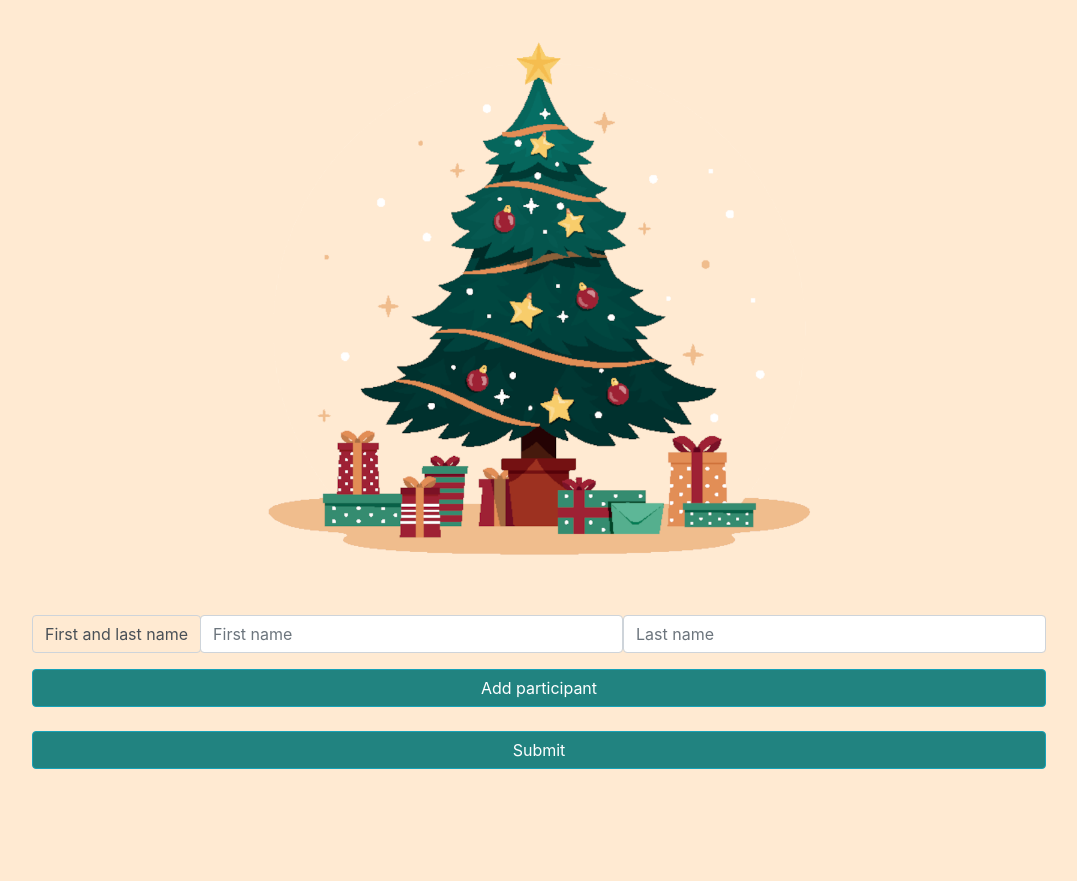
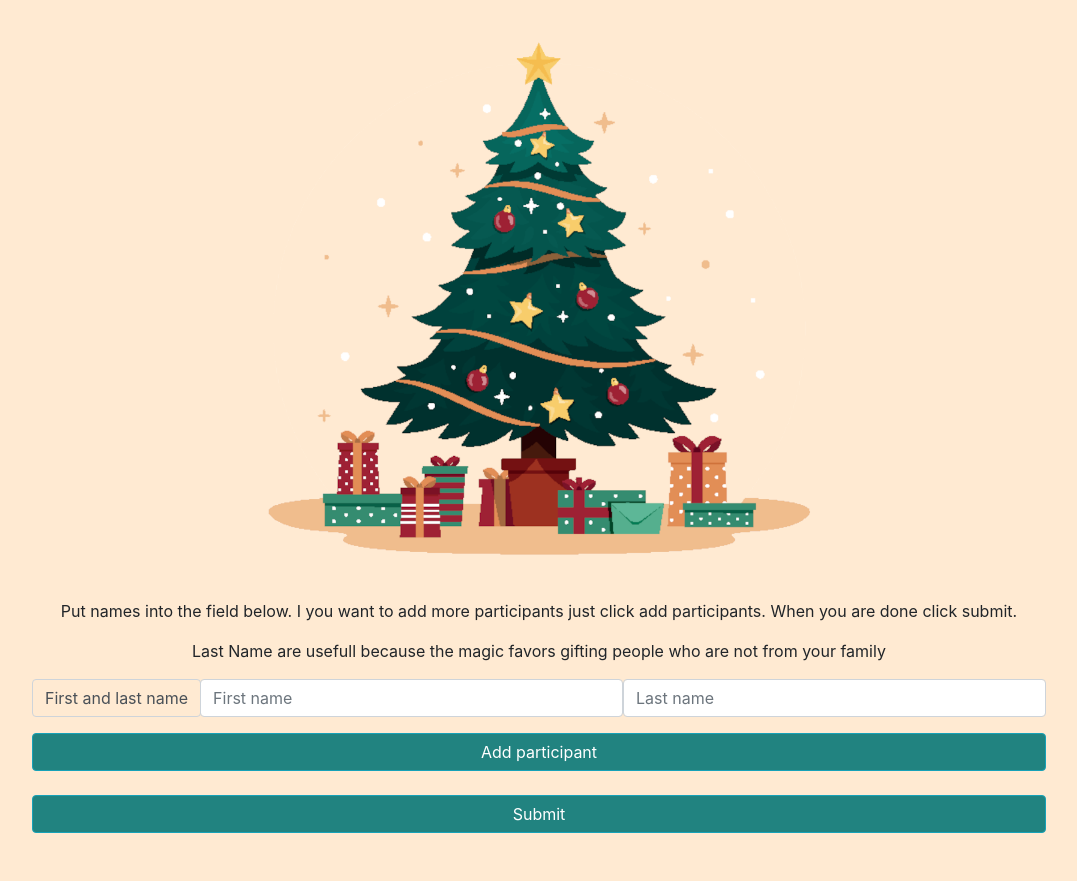
Before and after one commit to ZK9XW3/random-gifts, a Symfony app: template templates/main/index.html.twig in a window 1280 px wide. Shown: the part 159-1040 px from the top of the page, without its empty margins (101-1178 px from the left). Before the commit the page ends 928 px from the top, so only its background shows below. Run offline with Twig, Linux system fonts and the light colour scheme; the template is opened without the code that fills it, so the values that code supplies are empty; some libraries are stand-ins or nearby versions.

Commit message:
feat(index.html): adding infos paragraph

```diff
--- a/templates/main/index.html.twig
+++ b/templates/main/index.html.twig
@@ -11,7 +11,8 @@
             <img class="img-img" src="./assets/img/christmas-tree-gifts.png" alt="christmas tree and gifts">
         </div>
         <div class="names-content">
-            <p class="names-content-p"></p>
+            <p class="names-content-p">Put names into the field below. I you want to add more participants just click add participants. When you are done click submit.</p>
+            <p>Last Name are usefull because the magic favors gifting people who are not from your family</p>
         </div>
         <form action="{{ path('submit') }}" method="post" class="d-flex flex-column align-items-center mx-sm-5 mb-5 form-container needs-validation" id="form-container" novalidate>
             <div class="template-node">
```
